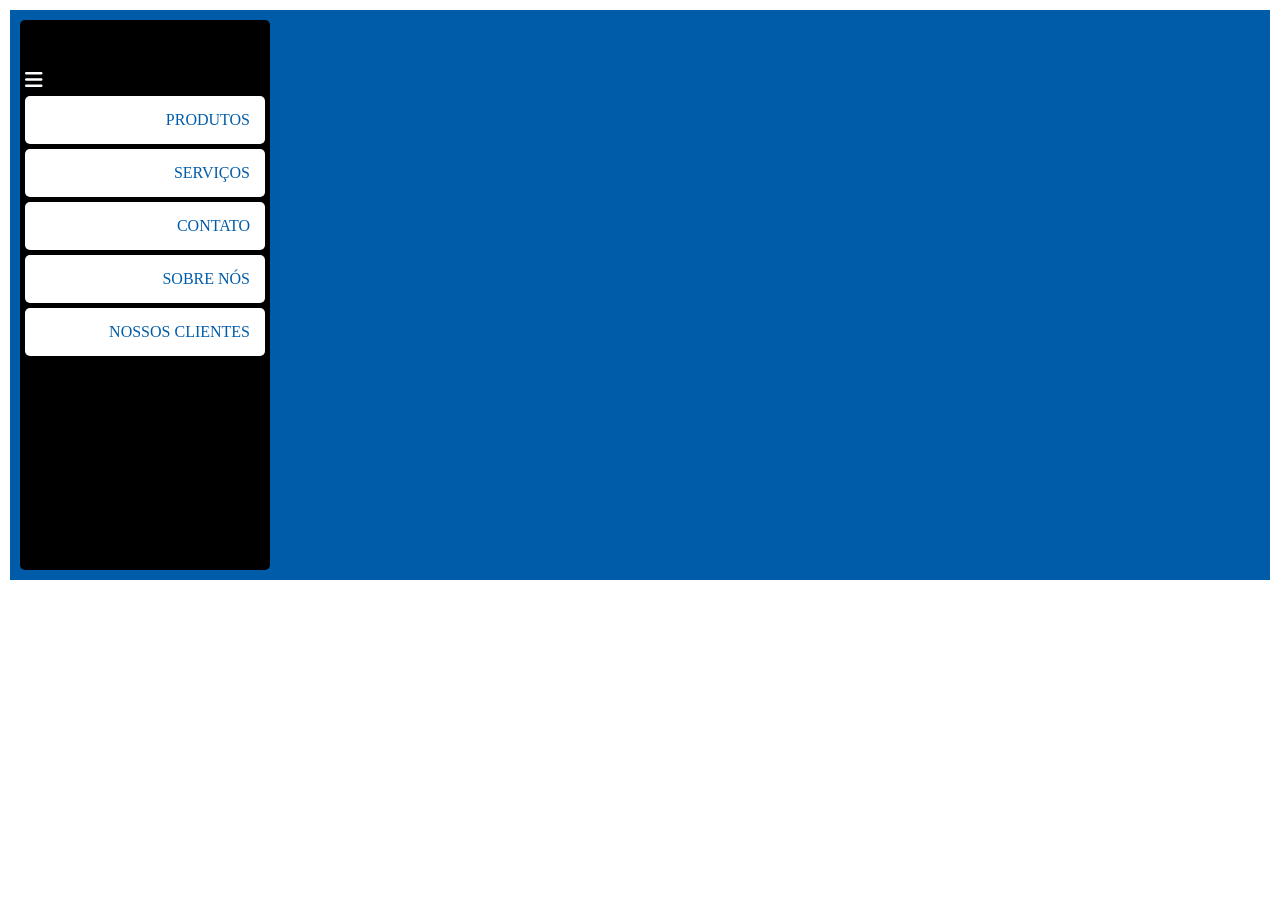
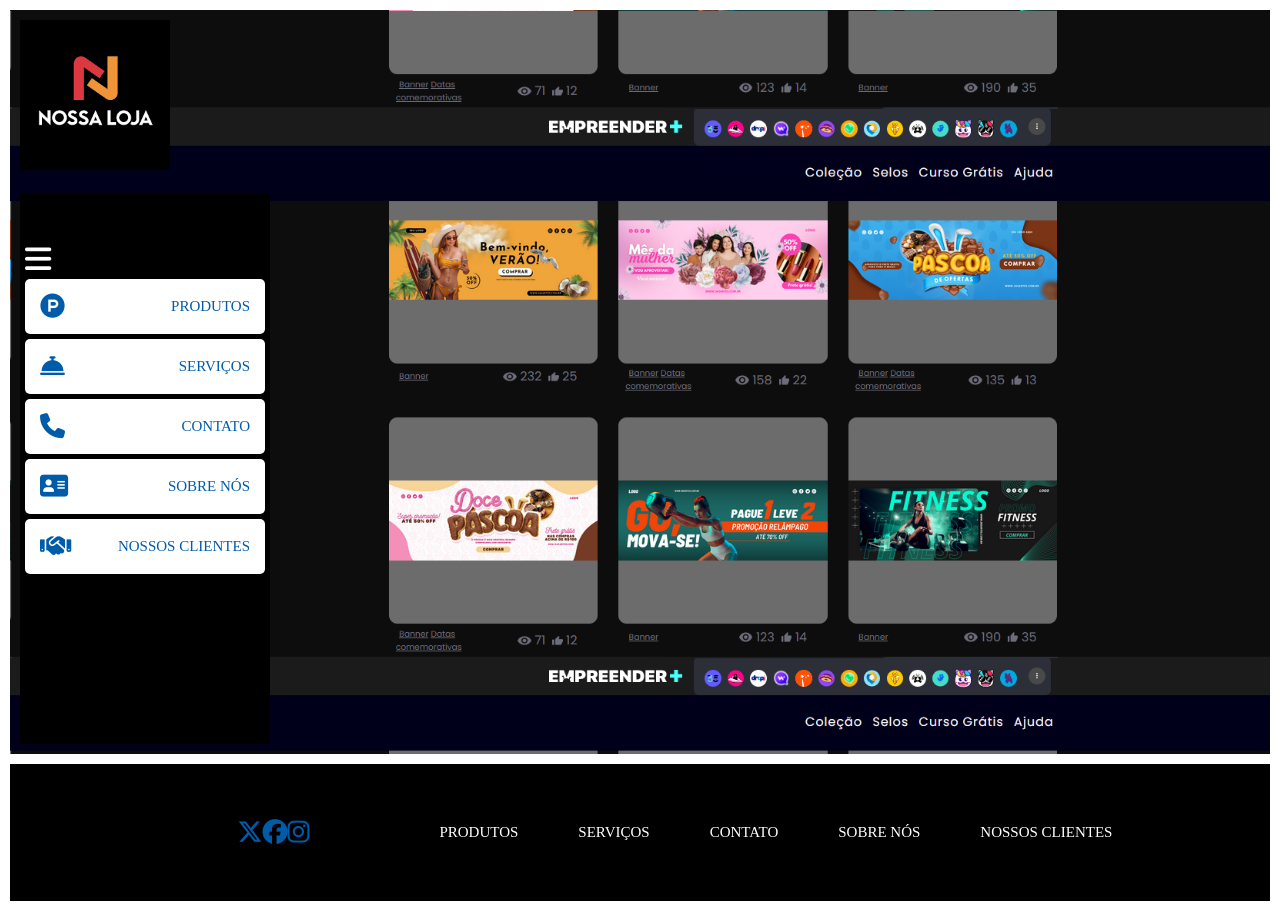
Before and after one commit to madpais/livre_avaliacao, a plain HTML site: page index.html in a window 1280 px wide. Before the commit the page ends 800 px from the top, so only its background shows below. Drawn offline with Linux system fonts and the light colour scheme.

Commit message:
final
final

```diff
--- a/index.html
+++ b/index.html
@@ -9,32 +9,88 @@
 </head>
 <body>
 
+
     <header class="cab">
+        <img class="logo" src="img/logo.png">
+        <section class=topo>
+
+        </section>
 
         <nav class="nav">
 
             <div class="div_menu">
                 <i class="fa-solid fa-bars"></i>
 
+
                 <ul class="lista">
-                    <li><a href="">PRODUTOS</a></li>
-                    <li><a href="">SERVIÇOS</li>
-                    <li><a href="">CONTATO</li>
-                    <li><a href="">SOBRE NÓS</li>
-                    <li><a href="">NOSSOS CLIENTES</li>
+                    <li>
+                        <div class="prod">
+                            <i class="fa-brands fa-product-hunt"></i>
+                                <a href="">PRODUTOS</a>
+                        </div>
+                    </li>
+
+                    <li>
+                        <div class="prod">
+                            <i class="fa-solid fa-bell-concierge"></i>
+                                <a href="">SERVIÇOS</a>
+                        </div>
+                    </li>
+
+                    <li>
+                        <div class="prod">
+                            <i class="fa-solid fa-phone"></i>
+                                <a href="">CONTATO</a>
+                        </div>
+                    </li>
+
+                    <li>
+                        <div class="prod">
+                            <i class="fa-solid fa-address-card"></i>
+                                <a href="">SOBRE NÓS</a>
+                        </div>
+                    </li>
+
+
+                    <li>
+                        <div class="prod">
+                            <i class="fa-solid fa-handshake"></i>
+                                <a href="">NOSSOS CLIENTES</a>
+                        </div>
+                    </li>
+
                 </ul>
             </div>
+
         </nav>
     </header>
 
-    <!-- PRODUTOS
-    SERVIÇOS
-    CONTATO
-    SOBRE NÓS
-    NOSSOS CLIENTES -->
+    <footer class="rodape">
+<nav class="nav_rodape">
+
+
+    <div class="sociais">
+        <i class="fa-brands fa-x-twitter"></i>
+        <i class="fa-brands fa-facebook"></i>
+        <i class="fa-brands fa-instagram"></i>
+    </div>
+
+    <div class="div_menu_rodape">
+        <ul class="lista_rodape">
+            <li><a href="">PRODUTOS</a></li>
+            <li><a href="">SERVIÇOS</li>
+            <li><a href="">CONTATO</li>
+            <li><a href="">SOBRE NÓS</li>
+            <li><a href="">NOSSOS CLIENTES</li>
+        </ul>
+    </div>
 
 
 
 
+</nav>
+
+</footer>
+
 </body>
 </html>
--- a/style.css
+++ b/style.css
@@ -1,52 +1,139 @@
-
-
 * {
     margin: 0px;
     padding: 0px;
 }
 
+.logo {
+    width: 150px;
+
+
+}
+
+.topo {
+    padding: 5px;
+    background-image: url();
+    background-repeat: no-repeat;
+    background-size: 80%;
+    background-position: center;
+    margin-bottom: 10px;
+}
+
 .cab {
     margin: 10px;
     padding: 10px;
-    background-color:#005ca9 ;
+    background-color: #005ca9;
+    background-image: url(img/loja.png);
+    background-position: 90%;
+    background-size: 83%;
+
+
+
 }
 
-i {
+.fa-bars {
     color: white;
     margin-left: 5px;
-    font-size: 20px
+    font-size: 30px;
+
 }
 
-.cab .nav {
-    display: block;
-}
+.cab .nav {}
 
 .cab .nav .div_menu {
     padding-top: 50px;
     max-width: 250px;
     height: 500px;
-    background-color:black ;
-    border-radius: 5px;
+    background-color: black;
+
+
+
+
 
 }
 
-.cab .nav .div_menu .lista {
-       border-top-left-radius: 30px;
-}
+.cab .nav .div_menu .lista {}
 
 .cab .nav .div_menu .lista li {
     padding: 15px;
     margin: 5px;
+    font-size: 15px;
     list-style: none;
     background-color: #ffff;
     border-radius: 5px;
-    text-align: right;
+    text-align: end;
+
 }
+
+.cab .nav .div_menu .lista li:hover {
+    background-color: black;
+    font-size: 20px;
+}
+
 
 .cab .nav .div_menu .lista li a {
     text-decoration: none;
     color: #005ca9;
 
 
+}
+
+.prod {
+    display: flex;
+    justify-content: space-between;
+    align-items: center;
+}
+
+i {
+    color: #005ca9;
+    font-size: 25px;
+}
+
+
+.rodape {
+    background-color: black;
+    padding: 30px;
+    margin: 10px;
+    display: flex;
+    justify-content: center;
+
 
 }
+
+.div_menu_rodape {
+    display: flex;
+
+}
+
+
+.nav_rodape {
+    display: flex;
+    align-items: center;
+
+}
+
+.div_menu_rodape .lista_rodape {
+    display: flex;
+
+}
+
+.div_menu_rodape .lista_rodape li {
+    list-style: none;
+    font-size: 15px;
+    margin: 30px;
+
+}
+
+
+.div_menu_rodape .lista_rodape li a {
+
+    text-decoration: none;
+    color: white;
+
+}
+
+
+
+.sociais {
+    display: flex;
+   margin-inline: 100px;
+}
```
Also changed, not shown: img/logo.png (added), img/loja.png (added).
